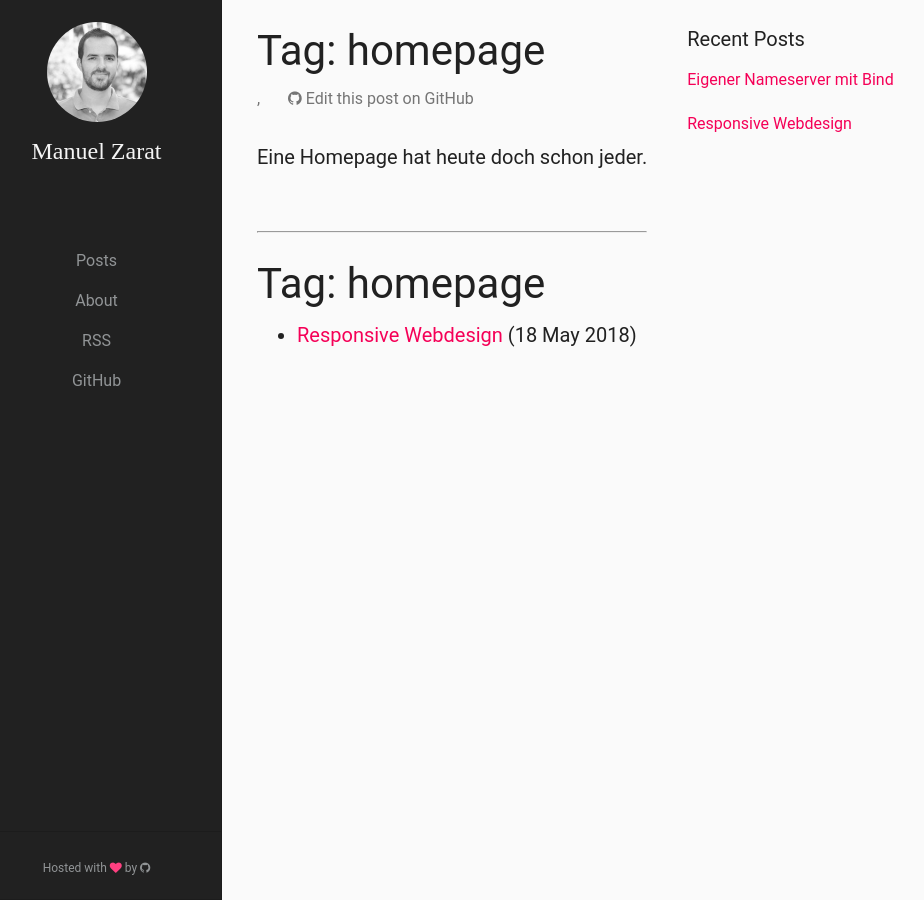
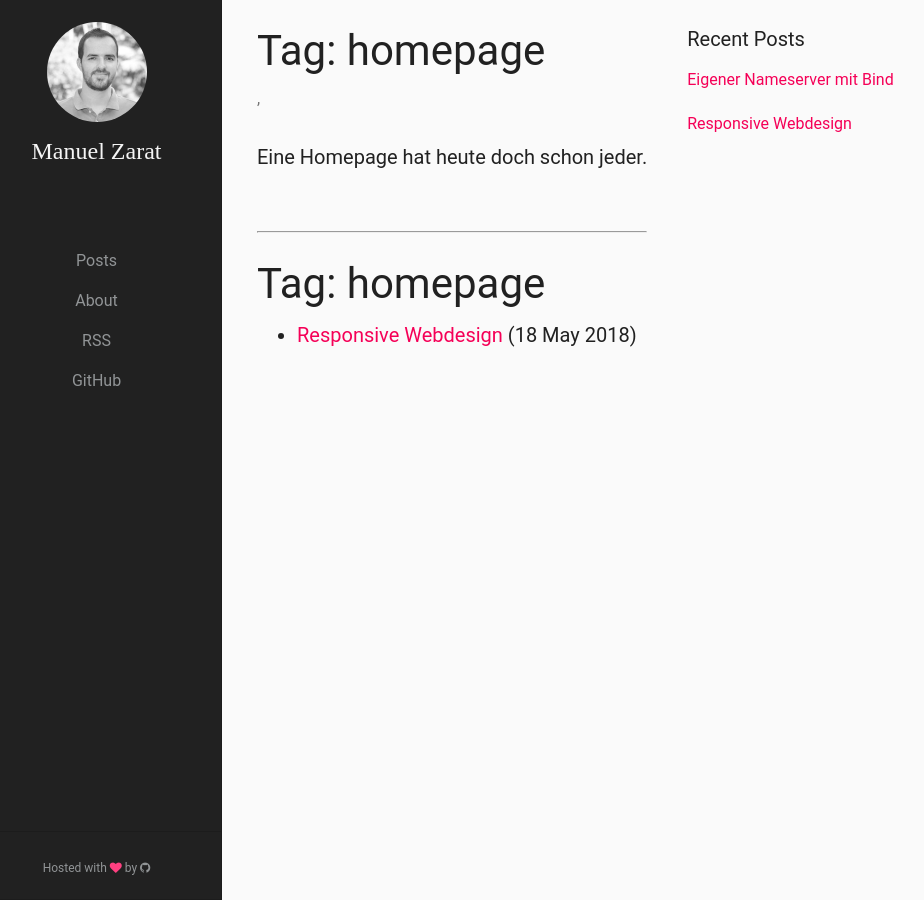
Before and after one commit to mbrain/zarat.github.io, a Jekyll site: the page built from tag/homepage.markdown, in a window 1280 px wide. Shown: the whole page, without its empty margins (28-952 px from the left). Built offline with Jekyll 4.4.1, drawn with Linux system fonts in a browser that asks for light colours.

Commit message:
Update tagpage.html

```diff
--- a/_layouts/tagpage.html
+++ b/_layouts/tagpage.html
@@ -18,14 +18,6 @@ layout: default
             {{ page.date | date: "%d" }},
             {{ page.date | date: "%Y" }}
         </li>
-        <li>
-          {% if site.share.disqus %}
-          <a href="{{ site.url }}{{ page.url }}/#disqus_thread" data-disqus-identifier="{{ page.path }}"></a>
-          {% endif %}
-        </li>
-        <li>
-          <a href="//github.com/{{ site.github_username }}/{{ site.github_username }}.github.io/edit/master/{{ page.path }}" target="_blank"><i class="fa fa-github"></i>&nbsp;Edit this post on GitHub</a>
-        </li>
       </ul>
     </div>
     <!-- meta -->
@@ -35,38 +27,15 @@ layout: default
     </section>
     <!-- content -->
 
-    {% if site.share.twitter or site.share.facebook or site.share.google_plus or site.share.linkedin %}
-      {% assign isPage = true %}
-      {% include share.html %}
-    {% endif %}
-    <!-- share -->
+
 
     <footer class="post-footer">
-      {% if site.share.disqus %}
-      <div id="disqus_thread"></div>
-      {% endif %}
+
     </footer>
 
   </article>
 
 </section>
-
-{% if site.share.disqus %}
-<script type="text/javascript">
-  // Disqus widget
-  var disqus_identifier = '{{ page.path }}',
-    disqus_shortname = '{{ site.disqus_username }}',
-    disqus_title = '{{ page.title }}',
-    disqus_url = '{{ page.url | prepend: site.url }}';
-  (function() {
-    var dsq = document.createElement('script');
-    dsq.type = 'text/javascript';
-    dsq.async = true;
-    dsq.src = '//' + disqus_shortname + '.disqus.com/embed.js';
-    ( document.getElementsByTagName('head')[ 0 ] || document.getElementsByTagName('body')[ 0 ] ).appendChild( dsq );
-  })();
-</script>
-{% endif %}
 
 <hr>
 
```
